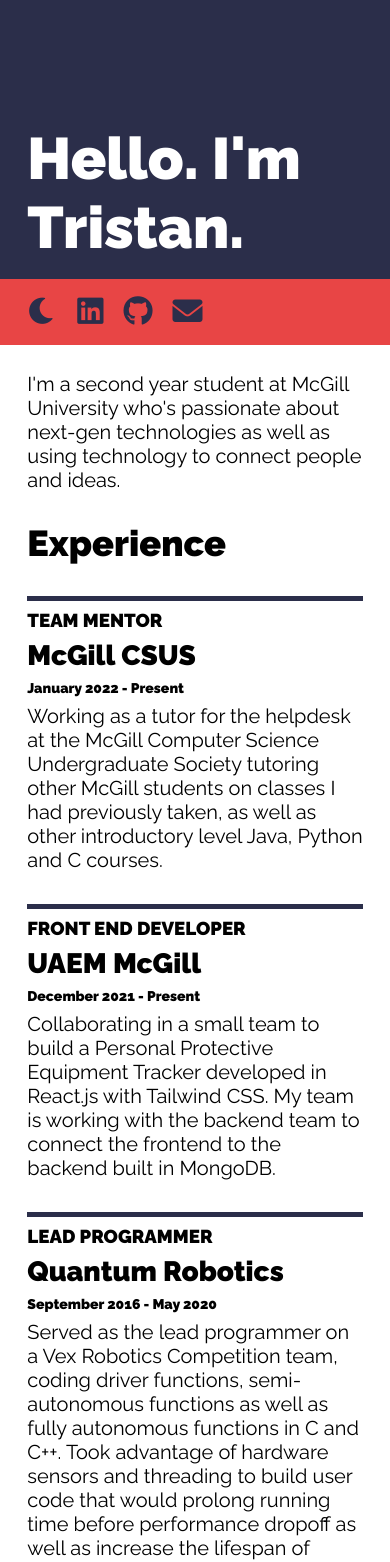
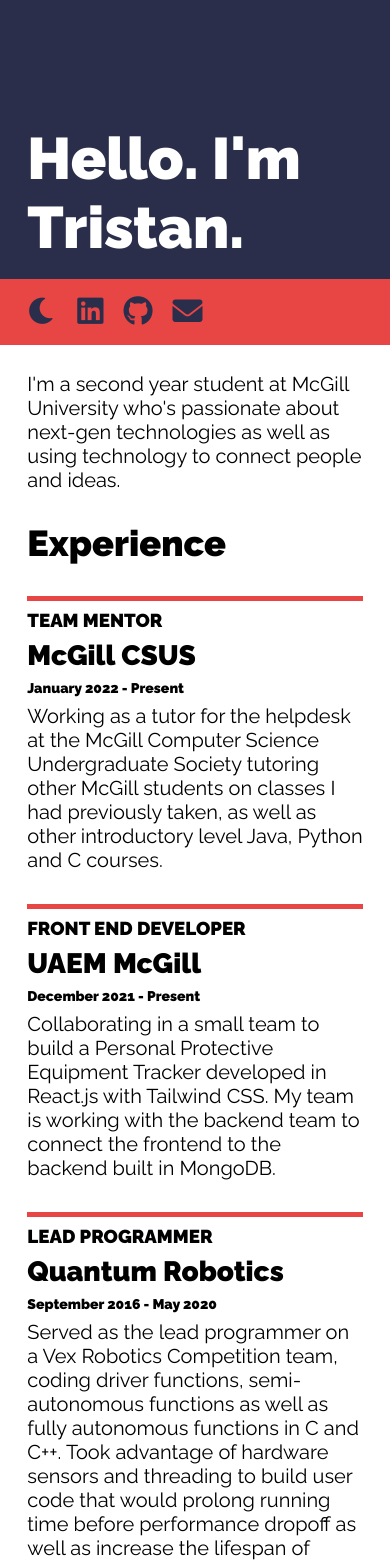
Before and after one commit to tvut/portfolio-website-react, a React (Create React App) app: page / in a window 390 px wide. Shown: the top 1562 px of the page. Built offline with nearby package versions, Linux system fonts and the light colour scheme.

Commit message:
fixed color issues

```diff
--- a/src/Assets/Dev/responsive.css
+++ b/src/Assets/Dev/responsive.css
@@ -115,7 +115,7 @@
 @media (max-aspect-ratio: 1/1) {
     .half-center{
         height: 28vh;
-        background: linear-gradient(180deg, rgba(148,49,86,1) 35%, rgba(240,208,10,1) 100%);
+        background: linear-gradient(180deg, var(--bg) 35%, var(--accent) 100%);
     }
 }
 
@@ -126,7 +126,7 @@
     .experience-card {
         margin-bottom: 0px;
         margin-top: 32px;
-        border-top: 5px var(--bg) solid;
+        border-top: 5px var(--accent) solid;
     }
     .bottom {
         font-size: 13px;
@@ -218,7 +218,7 @@
     }
     .tri {
         width: 100%;
-        border-top: 5px var(--bg) solid;
+        border-top: 5px var(--accent) solid;
         margin-bottom: 28px;
     }
     .tri h4{
```
